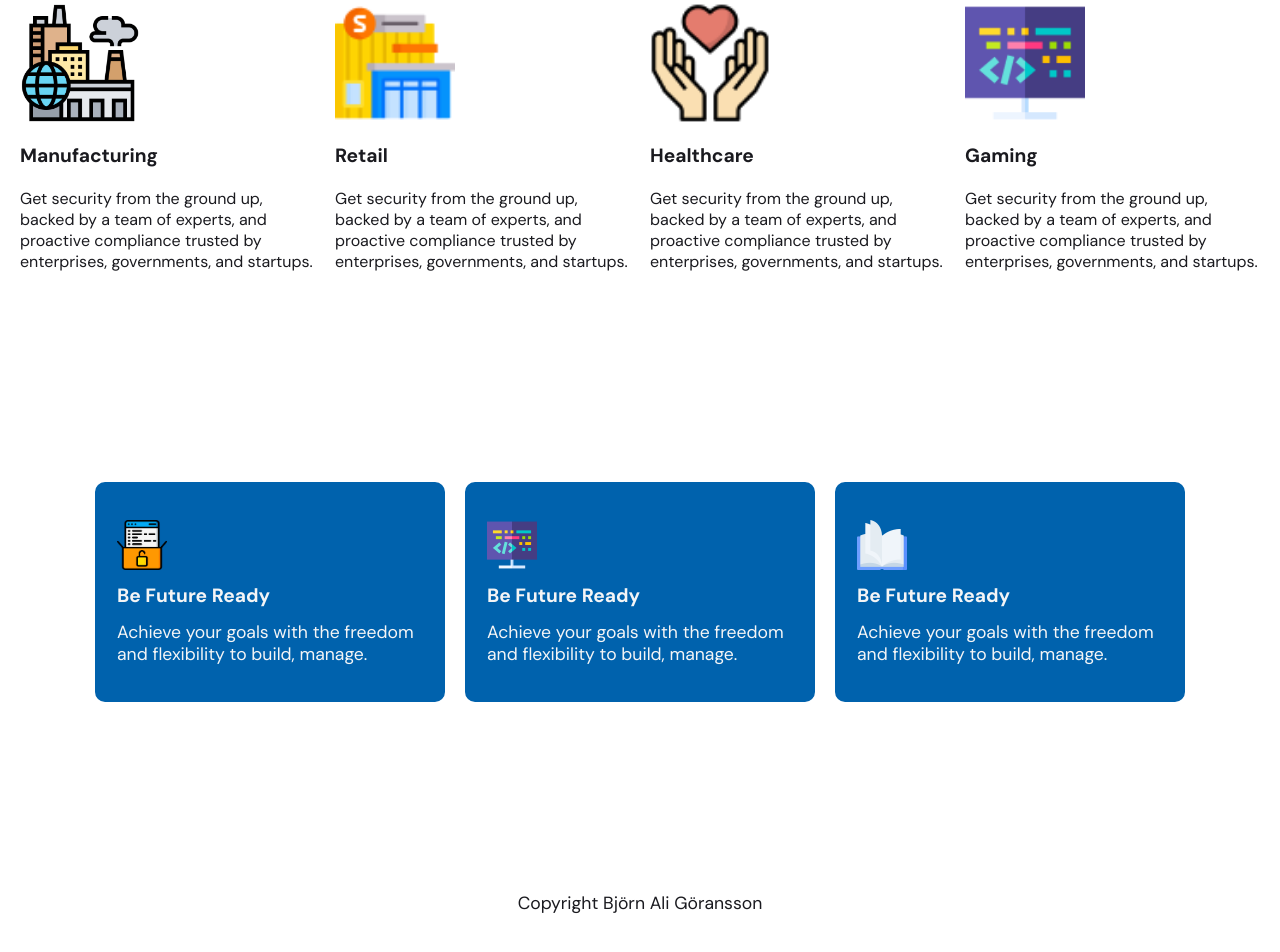
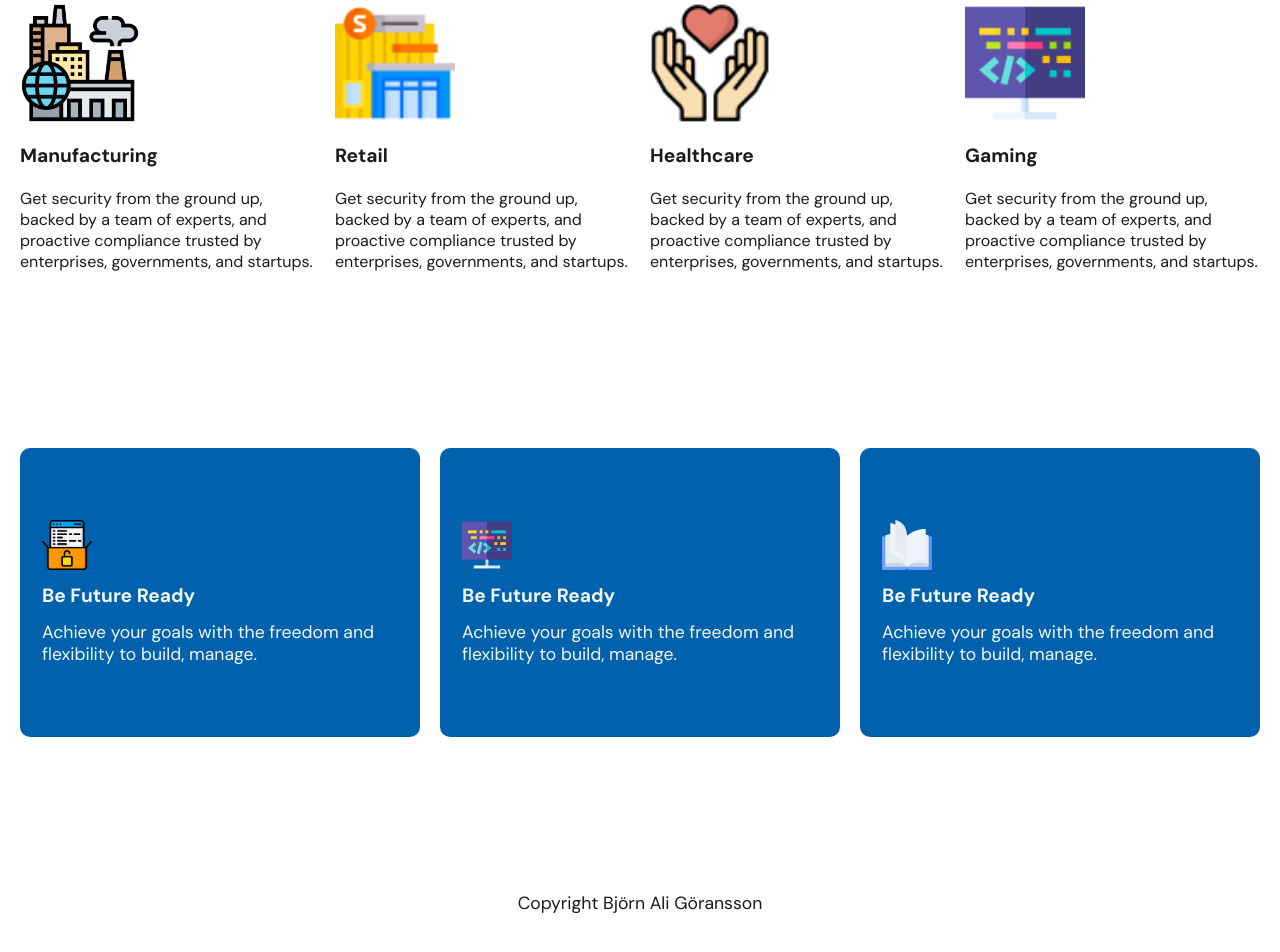
Before and after one commit to cloudy-net/cloudy-web, a plain HTML site: page index.html in a window 1280 px wide. Shown: the part 2726-3678 px from the top of the page. Drawn offline with Linux system fonts and the light colour scheme.

Commit message:
adjusted size of colored cards

```diff
--- a/style.css
+++ b/style.css
@@ -251,6 +251,8 @@ div .blue-link {
     color: var(--text-color-light);
     border: 2px solid var(--color-accent);
     min-height: 220px;
+    padding: 70px 20px;
+    max-width: 500px;
 }
 
 .colored-card h3 {
```
